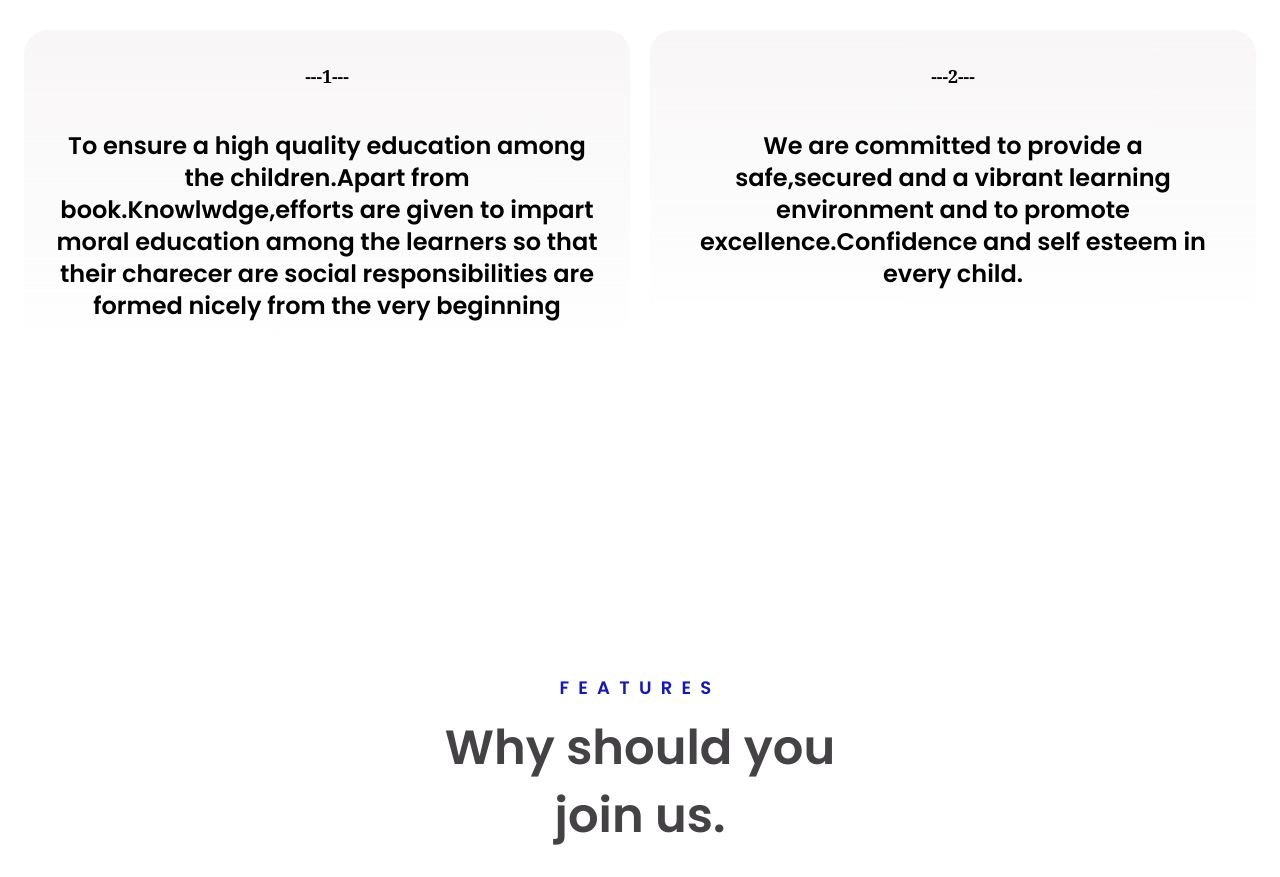
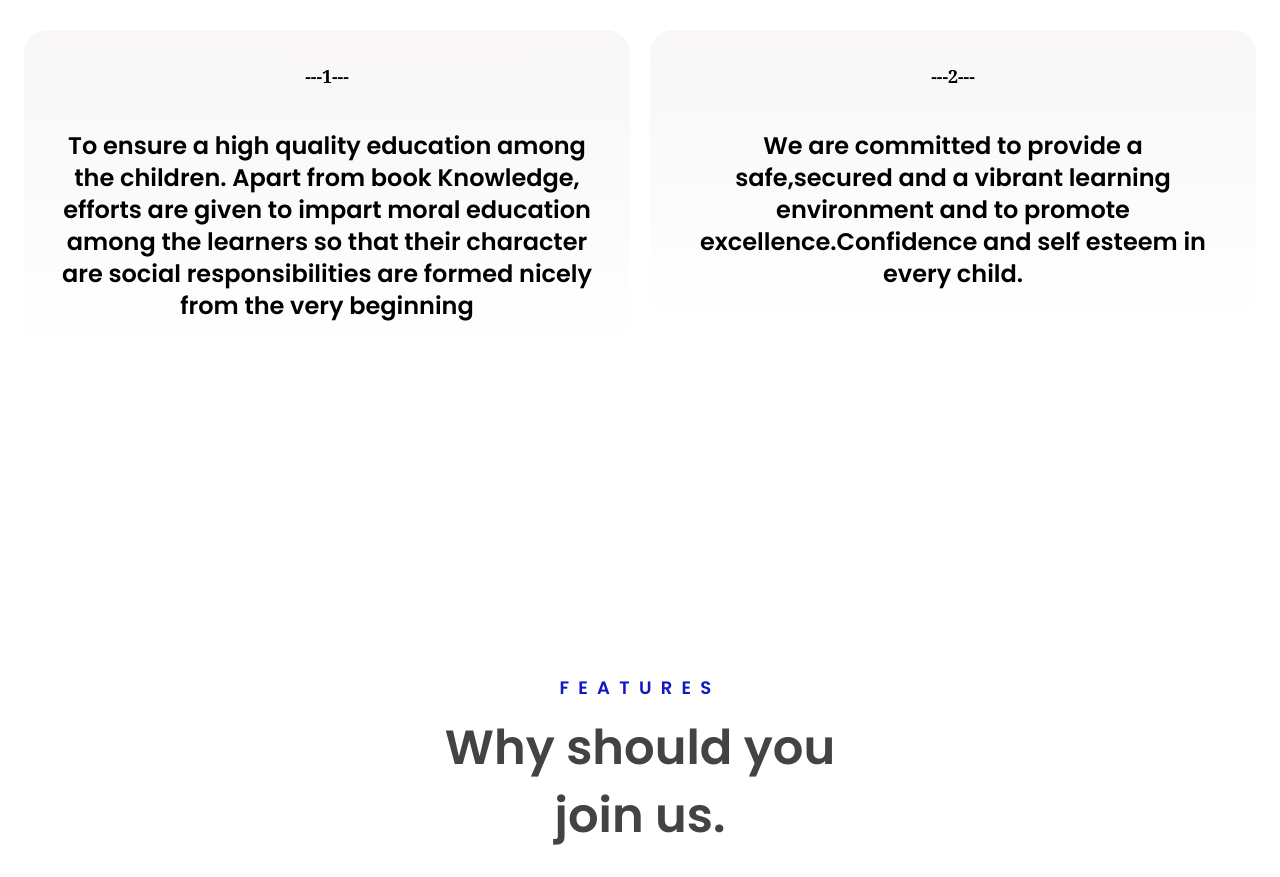
Before and after one commit to RIJU-2002/School, a Next.js app: page / in a window 1280 px wide. Shown: the part 1420-2297 px from the top of the page. Built offline with nearby package versions, Linux system fonts and the light colour scheme.

Commit message:
Update index.tsx

```diff
--- a/app/components/Mission/index.tsx
+++ b/app/components/Mission/index.tsx
@@ -11,7 +11,7 @@ interface cardDataType {
 const cardData: cardDataType[] = [
     {
 
-        heading: "To ensure a high quality education among the children.Apart from book.Knowlwdge,efforts are given to impart moral education among the learners so that their charecer are social responsibilities are formed nicely from the very beginning",
+        heading: "To ensure a high quality education among the children. Apart from book Knowledge, efforts are given to impart moral education among the learners so that their character are social responsibilities are formed nicely from the very beginning",
         subheading: "---1---",
     },
     {
```
